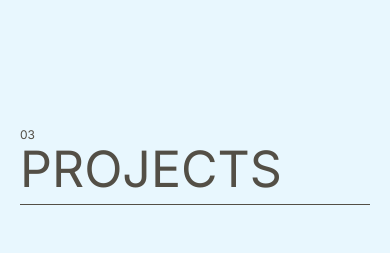
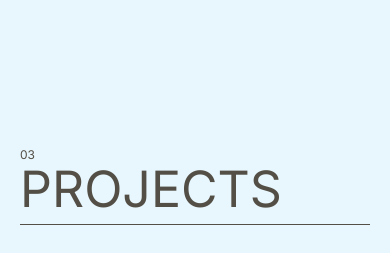
Before and after one commit to shaaaaame/shaaaaame.github.io, a React (Create React App) app: page / in a window 390 px wide. Shown: the part 1920-2173 px from the top of the page. Built offline with nearby package versions, Linux system fonts and the light colour scheme.

Commit message:
small animation change to projects mobile view

```diff
--- a/src/sections/Projects/ProjectsMobile.tsx
+++ b/src/sections/Projects/ProjectsMobile.tsx
@@ -107,8 +107,14 @@ function ProjectsMobile() {
             gap={"50px"}
         >
             <Box
+                pt="20px"
                 pb="10px"
-                style={{ borderBottom: "1px solid var(--mantine-color-black)" }}
+                style={{
+                    borderBottom: "1px solid var(--mantine-color-black)",
+                    backgroundColor: "var(--mantine-color-white)",
+                }}
+                pos={"sticky"}
+                top={"0"}
             >
                 <Text>03</Text>
                 <AnimatedTitle
```
